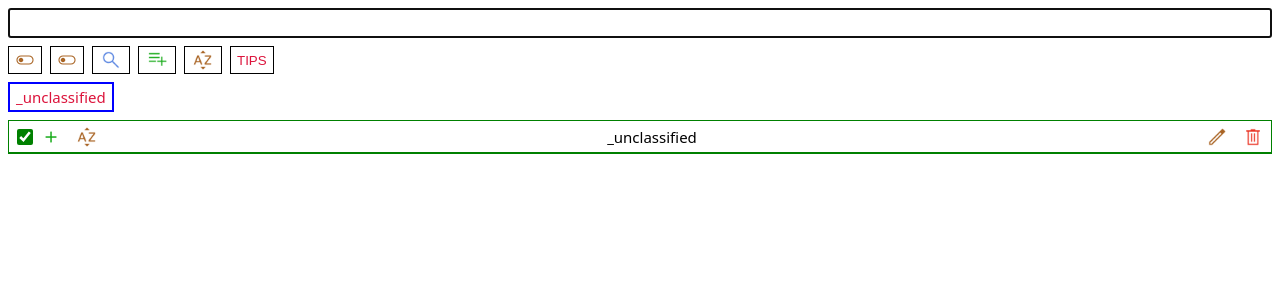
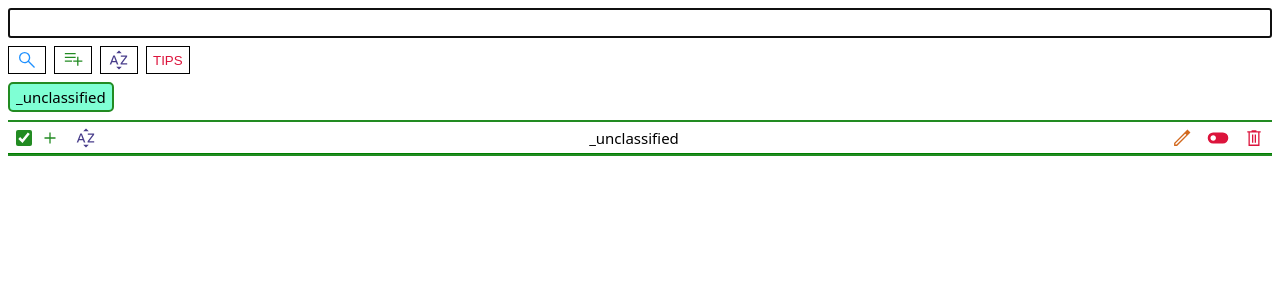
Before and after one commit to materialknight/narrow-d-react, a React (Vite) app: page / in a window 1280 px wide. Shown: the top 300 px of the page. Built offline with nearby package versions, Linux system fonts and the light colour scheme.

Commit message:
core features finished

```diff
--- a/src/ListContainer.jsx
+++ b/src/ListContainer.jsx
@@ -1,6 +1,7 @@
 import { useReducer, useRef, useEffect } from "react"
 import Lists from "./Lists.jsx"
 import reducer from "./reducer"
+import { Search_Icon, Playlist_Add_Icon, Sort_By_Alpha_Icon } from "./style/icons.jsx"
 
 export default function ListContainer({ setListsPage }) {
 
@@ -46,12 +47,17 @@ export default function ListContainer({ setListsPage }) {
       }
       else
       {
+         const { inclusive } = superlist.lists[list_index]
+
          const ticked_sites = superlist.lists[list_index].sites
             .filter(site => site.checked)
-            .map(site => `site:${new URL(site.origin).hostname}`)
-            .join(" | ")
+            .map(site => {
+               const { hostname } = new URL(site.origin)
+               return inclusive ? `site:${hostname}` : `-site:${hostname}`
+            })
+            .join(inclusive ? " | " : " ")
 
-         chrome.search.query({ text: `${search_str} (${ticked_sites})` })
+         chrome.search.query({ text: search_str.concat(inclusive ? ` (${ticked_sites})` : ` ${ticked_sites}`) })
          return
       }
    }
@@ -70,6 +76,13 @@ export default function ListContainer({ setListsPage }) {
       else if (superlist_just_loaded.current)
       {
          superlist_just_loaded.current = false
+
+         // const active_list = superlist?.lists.find(list => list.active)?.sites.filter(site => site.checked)
+         // if (!active_list)
+         // {
+         //    return null
+         // }
+         // chrome.runtime.sendMessage({ type: "UPDATE_CONTEXT_MENU", active_list })
       }
       else
       {
@@ -85,28 +98,24 @@ export default function ListContainer({ setListsPage }) {
                search_in_list()
             }
          }} />
-         <button>
-            <img src="/icons/toggle_off.svg" alt="" />
-         </button>
-         <button>
-            <svg xmlns="http://www.w3.org/2000/svg" height="20px" viewBox="0 -960 960 960" width="20px" fill="#A96424"><path d="M288-260q-91.67 0-155.83-64.14Q68-388.28 68-479.91q0-91.63 64.17-155.86Q196.33-700 288-700h384q91.67 0 155.83 64.14Q892-571.72 892-480.09q0 91.63-64.17 155.86Q763.67-260 672-260H288Zm0-52h384q70 0 119-49t49-119q0-70-49-119t-119-49H288q-70 0-119 49t-49 119q0 70 49 119t119 49Zm-.05-58q45.82 0 77.93-32.07Q398-434.14 398-479.95q0-45.82-32.07-77.93Q333.86-590 288.05-590q-45.82 0-77.93 32.07Q178-525.86 178-480.05q0 45.82 32.07 77.93Q242.14-370 287.95-370ZM480-480Z" /></svg>
-         </button>
          <button type="button" title="Search in marked sites" onClick={search_in_list}>
-            <img width="24" src="/icons/search_16dp300w.png" alt="" />
+            <Search_Icon fill="dodgerblue" />
          </button>
          <button type="button" title="Create new list" onClick={create_list}>
-            <img width="24" src="/icons/playlist_add_16dp300w.png" alt="" />
+            <Playlist_Add_Icon fill="forestgreen" />
          </button>
          <button type="button" title="Reverse tags" onClick={reverse_superlist}>
-            <img width="24" src="/icons/sort_by_alpha_16dp300w.png" alt="" />
+            <Sort_By_Alpha_Icon fill="darkslateblue" />
          </button>
          <button onClick={() => setListsPage(prev => !prev)} >TIPS</button>
-         <nav className="tabs">{superlist?.lists.map(({ list_name, active }, list_index) => {
+         <nav className="tabs">{superlist?.lists.map(({ list_name, active, inclusive }, list_index) => {
+
             const id = `tab_${list_index}`
+
             return (
                <>
                   <input type="radio" hidden id={id} name="active_tab" value={list_name} onChange={change_tab} checked={active} />
-                  <label htmlFor={id}>{list_name}</label>
+                  <label htmlFor={id} className={inclusive ? "inclusive-tab" : "exclusive-tab"}>{list_name}</label>
                </>
             )
          })}</nav>
--- a/src/Lists.jsx
+++ b/src/Lists.jsx
@@ -1,4 +1,4 @@
-import { sort_obj_arr } from "./reducer"
+import { Add_Icon, Delete_Icon, Edit_Icon, Sort_By_Alpha_Icon, Toggle_On_Icon, Toggle_Off_Icon } from "./style/icons.jsx"
 
 export default function List({ superlist, dispatch }) {
 
@@ -101,6 +101,10 @@ export default function List({ superlist, dispatch }) {
       dispatch({ type: "CHECK_UNCHECK_ALL", list_index, change_ev })
    }
 
+   const toggle_list_mode = list_index => {
+      dispatch({ type: "TOGGLE_LIST_MODE", list_index })
+   }
+
    const list_index = superlist?.lists.findIndex(list => list.active)
    // If list_index is undefined, it's the 1st render and the superlist has not loaded yet.
    // If list_index is -1, there is no active list because the last one was deleted.
@@ -110,24 +114,27 @@ export default function List({ superlist, dispatch }) {
       return null
    }
 
-   const { list_name, sites } = superlist.lists[list_index]
+   const { list_name, sites, inclusive } = superlist.lists[list_index]
 
    return (
-      <article className="list" key={list_index}>
+      <article className={`list ${inclusive ? "inclusive-list" : "exclusive-list"}`} key={list_index} >
          <div className="list_controls">
             <input type="checkbox" checked={all_checked(sites)} onChange={change_ev => check_uncheck_all(list_index, change_ev)} />
             <button type="button" title="Add site to list" onClick={() => add_site(list_index, list_name)}>
-               <img width="24" src="/icons/add_16dp300w.png" alt="" />
+               <Add_Icon fill="forestgreen" />
             </button>
             <button type="button" title="Reverse sites order" onClick={() => reverse_sites(list_index)}>
-               <img width="24" src="/icons/sort_by_alpha_16dp300w.png" alt="" />
+               <Sort_By_Alpha_Icon fill="darkslateblue" />
             </button>
             <header>{list_name}</header>
             <button type="button" title="Edit list name" onClick={() => edit_list_name(list_index, list_name)}>
-               <img width="24" src="/icons/edit_16dp300w.png" alt="" />
+               <Edit_Icon fill="chocolate" />
+            </button>
+            <button type="button" title={inclusive ? "Make list exclusive" : "Make list inclusive"} onClick={() => toggle_list_mode(list_index)}>
+               {inclusive ? <Toggle_Off_Icon fill="crimson" /> : <Toggle_On_Icon fill="forestgreen" />}
             </button>
             <button type="button" title="Delete list" onClick={() => delete_list(list_index, list_name)}>
-               <img width="24" src="/icons/delete_16dp300w.png" alt="" />
+               <Delete_Icon fill="crimson" />
             </button>
          </div>
 
@@ -142,14 +149,11 @@ export default function List({ superlist, dispatch }) {
                   <img width="24" height="24" src={fav_icon_URL} alt="" className="favicon" />
                   <a href={origin} target="_blank">{hostname}</a>
                   <button type="button" title="Delete from list" onClick={() => delete_site(list_index, site_index)}>
-                     <img width="24" src="/icons/delete_16dp300w.png" alt="" />
+                     <Delete_Icon fill="crimson" />
                   </button>
-                  {/* <button type="button" title="Move" className="move_btn">
-                              <img width="24" src="/icons/move_item_16dp300w.png" alt="" />
-                           </button> */}
                </li>
             )
          })}</ol>
-      </article>
+      </article >
    )
 }
--- a/src/reducer.js
+++ b/src/reducer.js
@@ -45,11 +45,7 @@ export default function reducer(superlist, action) {
       }
       case "DELETE_LIST": {
          const { list_index } = action
-
          updated_superlist.lists.splice(list_index, 1)
-
-         //TODO: HOW TO CHANGE THE ACTIVE LIST.
-         console.log(updated_superlist)
 
          return updated_superlist
       }
@@ -108,12 +104,19 @@ export default function reducer(superlist, action) {
 
          return updated_superlist
       }
+      case "TOGGLE_LIST_MODE": {
+         const { list_index } = action
+         const list = updated_superlist.lists[list_index]
+         list.inclusive = !list.inclusive
+
+         return updated_superlist
+      }
 
       default: console.error(`Unknown action type: ${action.type}`)
    }
 }
 
-export function sort_obj_arr(arr, obj_key, asc = true) {
+function sort_obj_arr(arr, obj_key, asc = true) {
    if (asc)
    {
       arr.sort((a, b) => {
--- a/src/style/app.css
+++ b/src/style/app.css
@@ -18,6 +18,8 @@ body {
    --fonts-size: 15px;
    --row-height: 1.9rem;
    --spacing: 0.5rem;
+   --inclusive-color: forestgreen;
+   --exclusive-color: crimson;
 
    padding: var(--spacing);
 }
@@ -28,7 +30,7 @@ a {
    width: 100%;
 
    text-decoration: none;
-   color: green;
+   /* color: var(--inclusive-color); */
 }
 
 a:hover,
--- /dev/null
+++ b/src/style/icons.jsx
@@ -0,0 +1,49 @@
+// Weight 300, Grade 0, Optical Size 20px, Style Sharp, size 16dp.
+
+export const Add_Icon = ({ fill, width = "24px", height = "24px" }) => (
+   <svg xmlns="http://www.w3.org/2000/svg" viewBox="0 -960 960 960" width={width} height={height} fill={fill}>
+      <path d="M454-454H260v-52h194v-194h52v194h194v52H506v194h-52v-194Z" />
+   </svg>
+)
+
+export const Delete_Icon = ({ fill, width = "24px", height = "24px" }) => (
+   <svg xmlns="http://www.w3.org/2000/svg" viewBox="0 -960 960 960" width={width} height={height} fill={fill}>
+      <path d="M260-164v-532h-48v-52h172v-43.38h192V-748h172v52h-48v532H260Zm52-52h336v-480H312v480Zm88.16-72h51.99v-336h-51.99v336Zm107.69 0h51.99v-336h-51.99v336ZM312-696v480-480Z" />
+   </svg>
+)
+
+export const Edit_Icon = ({ fill, width = "24px", height = "24px" }) => (
+   <svg xmlns="http://www.w3.org/2000/svg" viewBox="0 -960 960 960" width={width} height={height} fill={fill}>
+      <path d="M216-216h44.46l393.46-393.46-44.46-44.46L216-260.46V-216Zm-52 52v-118.38l534-535.54 120.31 118.77L282.38-164H164Zm580-534.77L698.77-744 744-698.77ZM631.3-631.3l-21.84-22.62 44.46 44.46-22.62-21.84Z" />
+   </svg>
+)
+
+export const Playlist_Add_Icon = ({ fill, width = "24px", height = "24px" }) => (
+   <svg xmlns="http://www.w3.org/2000/svg" viewBox="0 -960 960 960" width={width} height={height} fill={fill}>
+      <path d="M154-406v-52h288v52H154Zm0-150v-52h432v52H154Zm0-150v-52h432v52H154Zm492 456v-156H490v-52h156v-156h52v156h156v52H698v156h-52Z" />
+   </svg>
+)
+
+export const Search_Icon = ({ fill, width = "24px", height = "24px" }) => (
+   <svg xmlns="http://www.w3.org/2000/svg" viewBox="0 -960 960 960" width={width} height={height} fill={fill}>
+      <path d="M762.69-160.92 524.46-399.16q-30 22.77-65.79 35.27-35.79 12.5-73.87 12.5-93.58 0-159.11-65.51-65.53-65.51-65.53-159.04 0-93.52 65.51-159.1 65.51-65.57 159.04-65.57 93.52 0 159.1 65.53 65.57 65.53 65.57 159.11 0 39.23-12.88 75.02-12.89 35.8-34.89 64.64l238.23 238.23-37.15 37.16ZM384.77-403.38q72.31 0 122.46-50.16 50.16-50.15 50.16-122.46t-50.16-122.46q-50.15-50.16-122.46-50.16t-122.46 50.16Q212.15-648.31 212.15-576t50.16 122.46q50.15 50.16 122.46 50.16Z" />
+   </svg>
+)
+
+export const Sort_By_Alpha_Icon = ({ fill, width = "24px", height = "24px" }) => (
+   <svg xmlns="http://www.w3.org/2000/svg" viewBox="0 -960 960 960" width={width} height={height} fill={fill}>
+      <path d="m108.31-296.46 143.51-367.08h60.41l142.46 367.08h-61.54l-33.14-91.23h-157.4l-35.07 91.23h-59.23Zm111.92-141.08h121.54l-59.54-159.92H279l-58.77 159.92Zm323.23 141.08v-53.77l198.08-262H552.46v-51.31h253.08v53.77l-196.85 262h198.85v51.31H543.46ZM369.23-747.85 480-858.61l110.77 110.76H369.23ZM480-101.39 369.23-212.15h221.54L480-101.39Z" />
+   </svg>
+)
+
+export const Toggle_On_Icon = ({ fill, width = "24px", height = "24px" }) => (
+   <svg xmlns="http://www.w3.org/2000/svg" viewBox="0 -960 960 960" width={width} height={height} fill={fill}>
+      <path d="M288-260q-91.67 0-155.83-64.14Q68-388.28 68-479.91q0-91.63 64.17-155.86Q196.33-700 288-700h384q91.67 0 155.83 64.14Q892-571.72 892-480.09q0 91.63-64.17 155.86Q763.67-260 672-260H288Zm383.95-110q45.82 0 77.93-32.07Q782-434.14 782-479.95q0-45.82-32.07-77.93Q717.86-590 672.05-590q-45.82 0-77.93 32.07Q562-525.86 562-480.05q0 45.82 32.07 77.93Q626.14-370 671.95-370Z" />
+   </svg>
+)
+
+export const Toggle_Off_Icon = ({ fill, width = "24px", height = "24px" }) => (
+   <svg xmlns="http://www.w3.org/2000/svg" viewBox="0 -960 960 960" width={width} height={height} fill={fill}>
+      <path d="M288-260q-91.67 0-155.83-64.14Q68-388.28 68-479.91q0-91.63 64.17-155.86Q196.33-700 288-700h384q91.67 0 155.83 64.14Q892-571.72 892-480.09q0 91.63-64.17 155.86Q763.67-260 672-260H288Zm-.05-110q45.82 0 77.93-32.07Q398-434.14 398-479.95q0-45.82-32.07-77.93Q333.86-590 288.05-590q-45.82 0-77.93 32.07Q178-525.86 178-480.05q0 45.82 32.07 77.93Q242.14-370 287.95-370Z" />
+   </svg>
+)
--- a/src/style/listContainer.css
+++ b/src/style/listContainer.css
@@ -29,13 +29,31 @@
       height: 26px;
       padding-left: 6px;
       padding-right: 6px;
-
-      border: 1px solid black;
       background-color: transparent;
-      color: crimson;
+      border-radius: 5px;
    }
 
-   input:checked+label {
-      border: 2px solid blue;
-   }
+   /* input:checked+label {
+      background-color: aquamarine;
+   } */
 }
+
+.inclusive-tab {
+   border: 2px solid var(--inclusive-color);
+   color: var(--inclusive-color);
+}
+
+input:checked+.inclusive-tab {
+   background-color: aquamarine;
+   color: black;
+}
+
+.exclusive-tab {
+   border: 2px solid var(--exclusive-color);
+   color: var(--exclusive-color);
+}
+
+input:checked+.exclusive-tab {
+   background-color: lightpink;
+   color: black;
+}
--- a/src/style/lists.css
+++ b/src/style/lists.css
@@ -1,10 +1,6 @@
 .list {
 
-   /* list-style-type: none;
-   padding: 0;
-   margin: 0; */
    width: 100%;
-   border: 1px solid green;
 
    [type=checkbox] {
       align-self: center;
@@ -12,7 +8,6 @@
       margin: 0 0 0 0.5rem;
       min-width: 16px;
       height: 16px;
-      accent-color: green;
    }
 
    .favicon {
@@ -20,10 +15,6 @@
       margin-left: var(--spacing);
       margin-right: var(--spacing);
    }
-
-   /* .move_btn {
-      border-left: 1px solid green;
-   } */
 
    a {
       border-left: 1px solid green;
@@ -58,7 +49,7 @@
    li {
       display: flex;
       height: var(--row-height);
-      color: green;
+      /* color: green; */
       border-bottom: 1px solid green;
    }
 
@@ -66,3 +57,29 @@
       border: none;
    }
 }
+
+.inclusive-list {
+   border-top: 2px solid var(--inclusive-color);
+   border-bottom: 2px solid var(--inclusive-color);
+
+   [type=checkbox] {
+      accent-color: var(--inclusive-color);
+   }
+
+   a {
+      color: var(--inclusive-color);
+   }
+}
+
+.exclusive-list {
+   border-top: 2px solid var(--exclusive-color);
+   border-bottom: 2px solid var(--exclusive-color);
+
+   [type=checkbox] {
+      accent-color: var(--exclusive-color);
+   }
+
+   a {
+      color: var(--exclusive-color);
+   }
+}
```
Also changed, not shown: public/sw.js (+25 -2 lines), src/helpers.js (deleted, +0 -13 lines), public/manifest.json, 7 other files (tests, documents, lock files or other folders).
